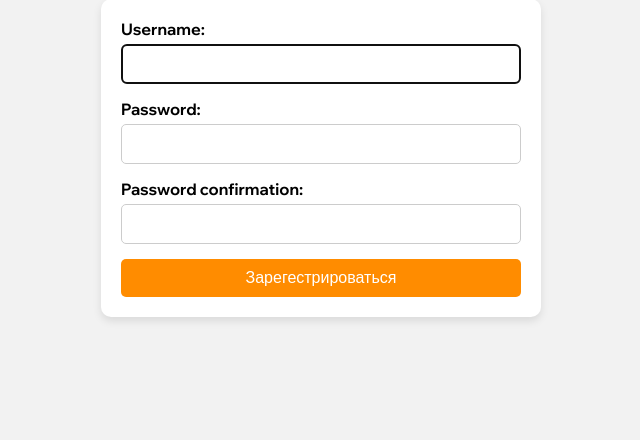
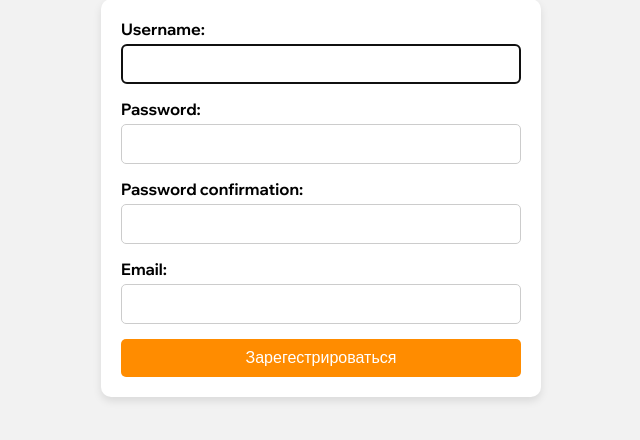
Before and after one commit to Wai7e/edward, a Django app: page /register/ in a window 1280 px wide. Shown: the part 182-622 px from the top of the page, without its empty margins (319-959 px from the left). Run offline with Django 5.2, Linux system fonts and the light colour scheme.

Commit message:
+ исправлены ошибки, актуальная рабочая версия

```diff
--- a/coffee_shop/shop/forms.py
+++ b/coffee_shop/shop/forms.py
@@ -1,6 +1,7 @@
 from django import forms
 from django.contrib.auth.models import User
 from django.contrib.auth.forms import UserCreationForm, AuthenticationForm
+from django.core.exceptions import ValidationError
 
 
 class UserRegistrationForm(UserCreationForm):
@@ -10,6 +11,12 @@ class UserRegistrationForm(UserCreationForm):
         model = User
         fields = ['username', 'email', 'password1', 'password2']
 
+    def clean_email(self):
+        email = self.cleaned_data.get('email')
+        if User.objects.filter(email=email).exists():
+            raise ValidationError("Email уже используется.")
+        return email
+
 
 class UserLoginForm(AuthenticationForm):
     username = forms.CharField(widget=forms.TextInput(attrs={'class': 'form-control'}))
--- a/coffee_shop/shop/templates/shop/register.html
+++ b/coffee_shop/shop/templates/shop/register.html
@@ -19,6 +19,10 @@
         {{ form.password2.label_tag }}
         {{ form.password2 }}
     </div>
+    <div class="form-group">
+        {{ form.email.label_tag }}
+        {{ form.email }}
+    </div>
     <button type="submit" class="btn">Зарегестрироваться</button>
 </form>
 {% endblock %}
--- a/coffee_shop/shop/views.py
+++ b/coffee_shop/shop/views.py
@@ -39,8 +39,12 @@ def register(request):
             username = form.cleaned_data.get('username')
             password = form.cleaned_data.get('password1')
             user = authenticate(username=username, password=password)
-            login(request, user)
-            return redirect('product_list')
+            if user is not None:
+                login(request, user)
+                return redirect('product_list')
+        else:
+            for field in form.errors:
+                form[field].field.widget.attrs['class'] = 'error'
     else:
         form = UserRegistrationForm()
     return render(request, 'shop/register.html', {'form': form})
```
Also changed, not shown: coffee_shop/db.sqlite3, coffee_shop/media/static/images/coffe_1_eCS67jl.png (added), coffee_shop/media/static/images/coffe_1_xUMHsSk.png (added), coffee_shop/static/images/Frame_2.png (deleted), coffee_shop/static/images/photo_2024-02-29_12-26-54.jpg (deleted), coffee_shop/static/images/photo_2024-06-03_23-27-25.jpg (deleted), coffee_shop/static/images/ˏˋ_𝐛𝐮𝐧𝐧𝐲_ˎˊ.jpeg (deleted).
